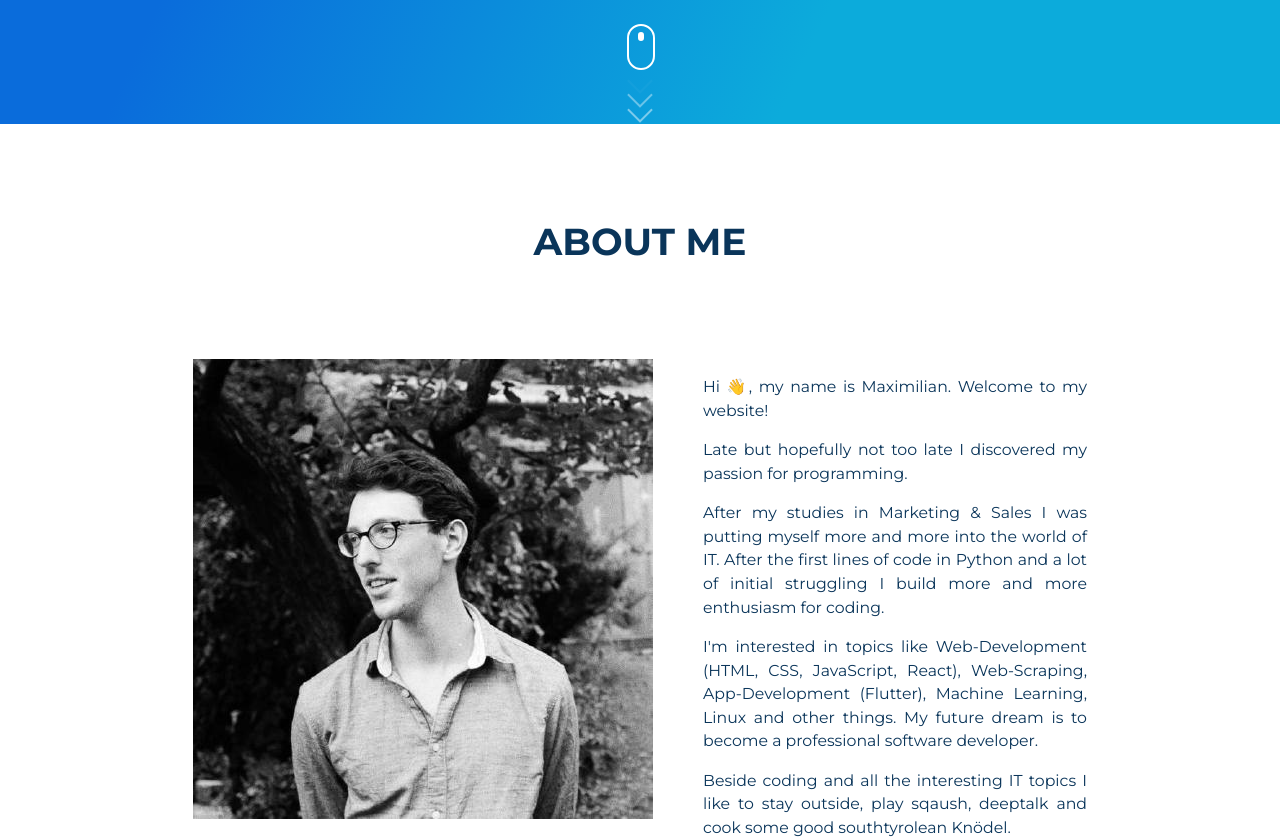
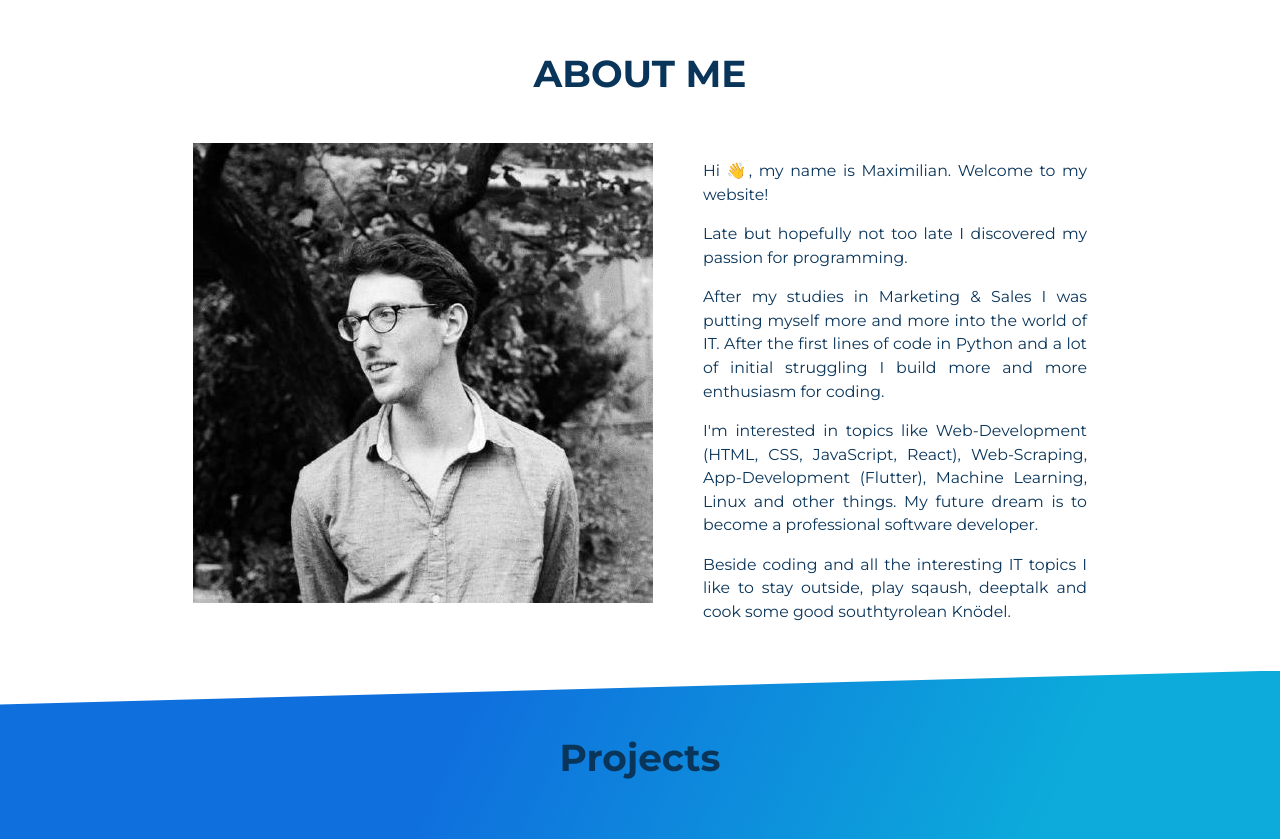
Before and after one commit to Maxwell929/my-website-renew, a React (Create React App) app: page / in a window 1280 px wide. Shown: the part 804-1643 px from the top of the page. Built offline with nearby package versions, Linux system fonts and the light colour scheme.

Commit message:
other modifications

```diff
--- a/src/App.scss
+++ b/src/App.scss
@@ -7,12 +7,10 @@
     font-size: 25px;
 }
 
-section {
-    padding: 5% 0;
-}
 
-h2 {
-    padding-bottom: 5%;
+
+h2{
+    padding-top: 1.5rem;
 }
 
 .App-link {
--- a/src/components/about/about.scss
+++ b/src/components/about/about.scss
@@ -1,6 +1,12 @@
 .about {
     background: rgb(255, 255, 255);
     width: 100%;
+    padding: 0;
+
+    h2{
+        padding-bottom: 1rem;
+    }
+
 }
 
 .box-about {
--- a/src/components/projects/projects.scss
+++ b/src/components/projects/projects.scss
@@ -10,4 +10,9 @@
 
   -webkit-clip-path: polygon(0 0, 100% 0, 100% 0%, 0 100%);
   clip-path: polygon(0% 5%, 100% 0, 100% 100%, 0% 100%);
+
+  h2{
+    padding-top: 4rem;
+  }
+
 }
```
